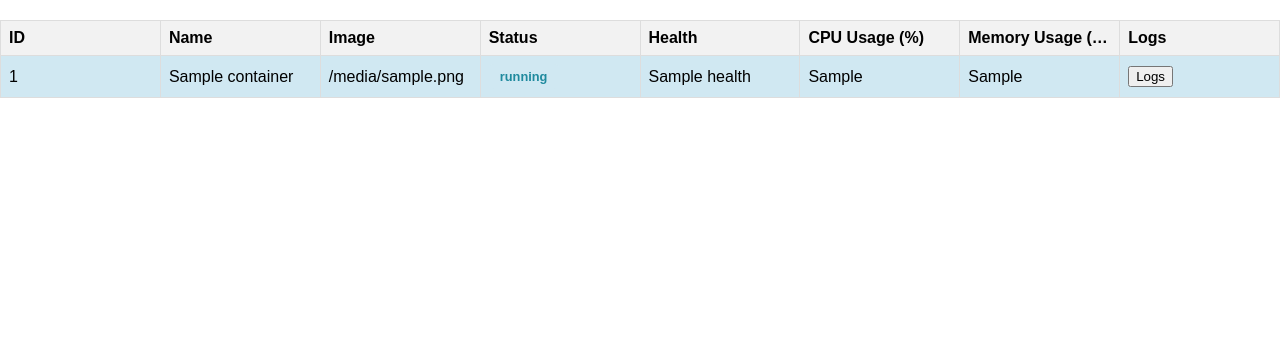
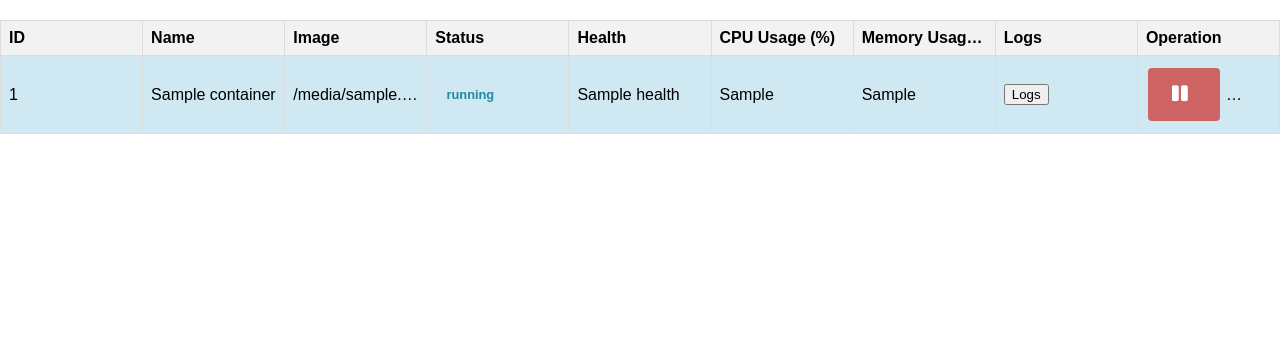
Before and after one commit to SadhvikChirunomula/Docker-Watcher, a Flask app: template templates/containers.html in a window 1280 px wide. Shown: the part 182-522 px from the top of the page. Run offline with Flask 3, Linux system fonts and the light colour scheme; the template is opened without the code that fills it: most values are stand-ins (such as "Sample title", 1, 10 or a date in 2020); some libraries are stand-ins or nearby versions.

Commit message:
adding pause and play buttons

```diff
--- a/app.py
+++ b/app.py
@@ -55,6 +55,24 @@ def logs_text(container_id):
     logs = container.logs().decode('utf-8')
     return Response(logs, mimetype='text/plain')
 
+@app.route('/containers/<container_id>/start')
+def start_container(container_id):
+    try:
+        container = client.containers.get(container_id)
+        container.start()
+        return 'Container started'
+    except docker.errors.NotFound:
+        abort(404)
+
+
+@app.route('/containers/<container_id>/stop')
+def stop_container(container_id):
+    try:
+        container = client.containers.get(container_id)
+        container.stop()
+        return 'Container stopped'
+    except docker.errors.NotFound:
+        abort(404)
 
 if __name__ == '__main__':
     app.run(host=HOST, port=PORT, debug=True)
--- a/templates/containers.html
+++ b/templates/containers.html
@@ -6,6 +6,8 @@
   <meta name="viewport" content="width=device-width, initial-scale=1.0">
   <title>Docker Container Stats</title>
   <script src="https://cdn.jsdelivr.net/npm/chart.js@3.3.2"></script>
+  <link rel="stylesheet" href="https://cdnjs.cloudflare.com/ajax/libs/font-awesome/5.15.3/css/all.min.css">
+
   <style>
     /* General styling */
     * {
@@ -137,6 +139,59 @@
       {
       % endfor %
     }
+
+    .btn-start {
+      background-color: #63cd63;
+      border: none;
+      color: white;
+      padding: 16px 24px;
+      text-align: center;
+      text-decoration: none;
+      display: inline-block;
+      font-size: 18px;
+      margin: 4px 2px;
+      cursor: pointer;
+      border-radius: 4px;
+      transition: background-color 0.3s ease;
+    }
+
+    .btn-stop {
+      background-color: #cd6363;
+      border: none;
+      color: white;
+      padding: 16px 24px;
+      text-align: center;
+      text-decoration: none;
+      display: inline-block;
+      font-size: 18px;
+      margin: 4px 2px;
+      cursor: pointer;
+      border-radius: 4px;
+      transition: background-color 0.3s ease;
+    }
+
+    .btn-start:disabled {
+      background-color: #b3b3b3;
+      cursor: not-allowed;
+    }
+
+    .btn-stop:disabled {
+      background-color: #b3b3b3;
+      cursor: not-allowed;
+    }
+
+    .btn-start:hover {
+      background-color: #59b659;
+    }
+
+    .btn-stop:hover {
+      background-color: #a63c3c;
+    }
+
+    .btn-start i,
+    .btn-stop i {
+      margin-right: 8px;
+    }
   </style>
 </head>
 
@@ -155,6 +210,7 @@
         <th>CPU Usage (%)</th>
         <th>Memory Usage (MB)</th>
         <th>Logs</th>
+        <th>Operation</th>
       </tr>
     </thead>
     <tbody>
@@ -168,6 +224,19 @@
         <td>{{ container.cpu_usage }}</td>
         <td>{{ container.memory_usage }}</td>
         <td><button onclick="openLogs('{{ container.id }}')">Logs</button></td>
+        <td>
+          {% if container.status == 'running' %}
+          <button class="btn-stop" onclick="stopContainer('{{ container.id }}')"><i class="fas fa-pause"></i></button>
+          <button class="btn-start" onclick="startContainer('{{ container.id }}')" disabled><i
+              class="fas fa-play"></i></button>
+          {% else %}
+          <button class="btn-stop" onclick="stopContainer('{{ container.id }}')" disabled><i
+              class="fas fa-pause"></i></button>
+          <button class="btn-start" onclick="startContainer('{{ container.id }}')"><i class="fas fa-play"></i></button>
+          {% endif %}
+        </td>
+
+
       </tr>
       {% endfor %}
     </tbody>
@@ -176,11 +245,33 @@
     <p>Created by Sadhvik Chirunomula &copy; 2023</p>
   </div>
   <script>
+    setTimeout(function () {
+      location.reload();
+    }, 5000);
+
+
     function openLogs(containerId) {
       var url = '/logs/' + containerId;
       window.open(url, '_blank');
     }
+
+    function startContainer(containerId) {
+      var url = '/containers/' + containerId + '/start';
+      fetch(url, { method: 'GET' })
+        .then(response => response.text())
+        .then(data => console.log(data))
+        .catch(error => console.error(error));
+    }
+
+    function stopContainer(containerId) {
+      var url = '/containers/' + containerId + '/stop';
+      fetch(url, { method: 'GET' })
+        .then(response => response.text())
+        .then(data => console.log(data))
+        .catch(error => console.error(error));
+    }
   </script>
+
 </body>
 
 
```
